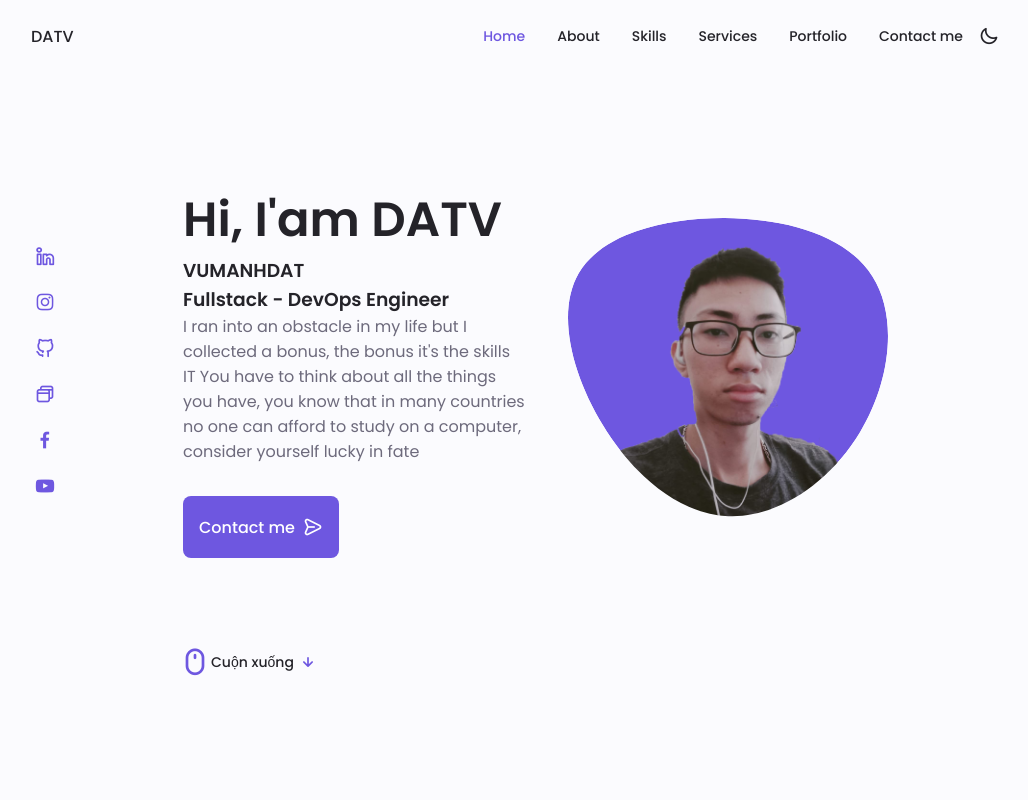
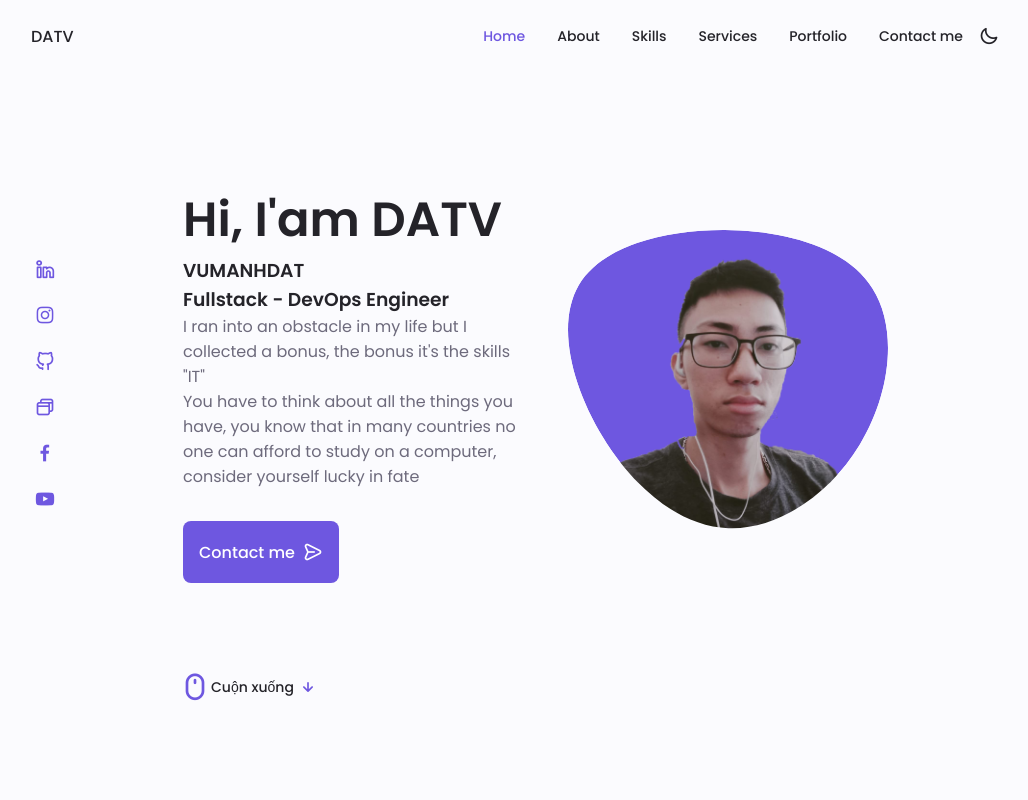
Before and after one commit to CompanyDATV/MyCV, a plain HTML site: page index.html in a window 1280 px wide. Shown: the top 800 px of the page, without its empty margins (125-1153 px from the left). Drawn offline with nearby package versions, Linux system fonts and the light colour scheme.

Commit message:
Update index.html

```diff
--- a/index.html
+++ b/index.html
@@ -136,9 +136,9 @@
                         <h3 class="home__subtitle">VUMANHDAT</h3>
                         <h3 class="home__subtitle">Fullstack - DevOps Engineer</h3>
                         <p class="home__description">
-                        I ran into an obstacle in my life but I collected a bonus, the bonus it's the skills IT
+                        I ran into an obstacle in my life but I collected a bonus, the bonus it's the skills "IT"<br>
                         You have to think about all the things you have, you know that in many countries no one can afford
-                        to study on a computer, consider yourself lucky in fate </p>
+                        to study on a computer, consider yourself lucky in fate</p>
                         <a href="#contact" class="button button--flex">Contact me
                             <i class="uil uil-message button__icon"></i>
                         </a>
```
